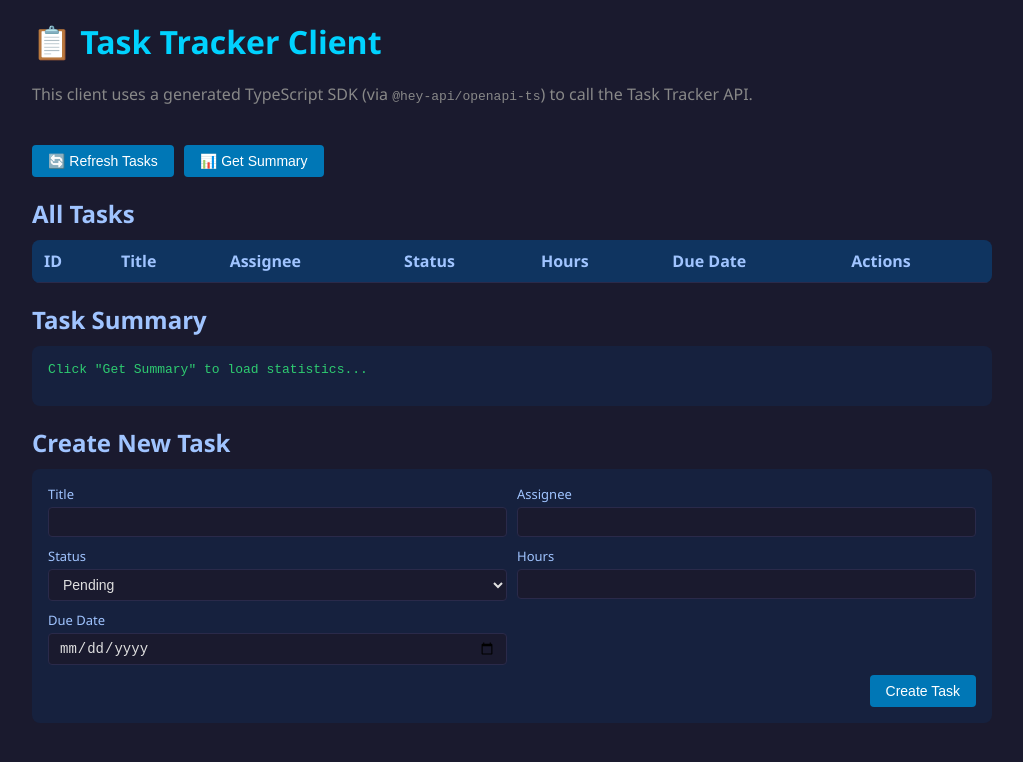
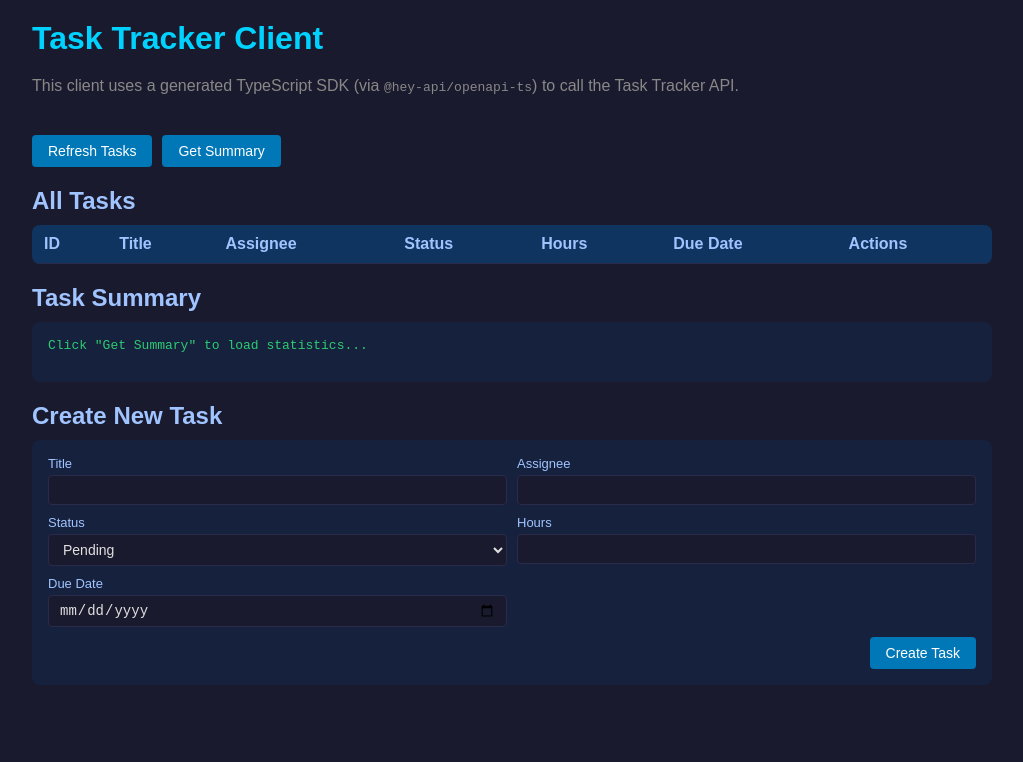
Before and after one commit to DominikFX/itmd544-midterm, a plain HTML site: page task-tracker/wwwroot/index.html in a window 1280 px wide. Shown: the whole page, without its empty margins (128-1151 px from the left). Drawn offline with Linux system fonts and the light colour scheme; files that its build step writes are made by us from their sources.

Commit message:
small changes

```diff
--- a/client/app.ts
+++ b/client/app.ts
@@ -1,7 +1,6 @@
 import { client } from './generated/client.gen';
 import { taskServiceList, taskServiceCreate, taskServiceDelete, taskServiceSummary } from './generated/sdk.gen';
 
-// Point the client at the current origin (same server hosts API and client)
 client.setConfig({ baseUrl: window.location.origin });
 
 // DOM elements
--- a/task-tracker/wwwroot/index.html
+++ b/task-tracker/wwwroot/index.html
@@ -13,7 +13,7 @@
     }
 
     body {
-      font-family: 'Segoe UI', Tahoma, Geneva, Verdana, sans-serif;
+      font-family: Arial, Helvetica, sans-serif;
       background: #1a1a2e;
       color: #e0e0e0;
       padding: 20px;
@@ -176,7 +176,7 @@
 </head>
 
 <body>
-  <h1>📋 Task Tracker Client</h1>
+  <h1>Task Tracker Client</h1>
   <p style="margin-bottom:10px; color:#888;">
     This client uses a generated TypeScript SDK (via <code>@hey-api/openapi-ts</code>) to call the Task Tracker API.
   </p>
@@ -184,8 +184,8 @@
   <div id="status-message"></div>
 
   <div class="actions">
-    <button class="btn" id="btn-load">🔄 Refresh Tasks</button>
-    <button class="btn" id="btn-summary">📊 Get Summary</button>
+    <button class="btn" id="btn-load">Refresh Tasks</button>
+    <button class="btn" id="btn-summary">Get Summary</button>
   </div>
 
   <h2>All Tasks</h2>
```
Lines whose indentation alone changed are shown as unchanged.
